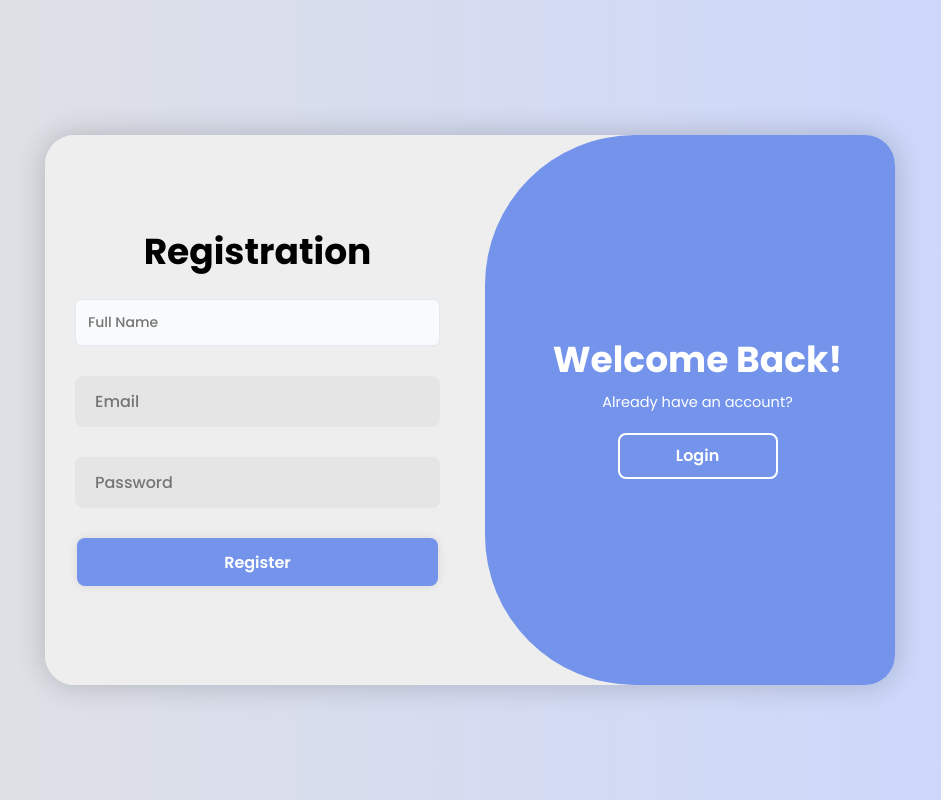
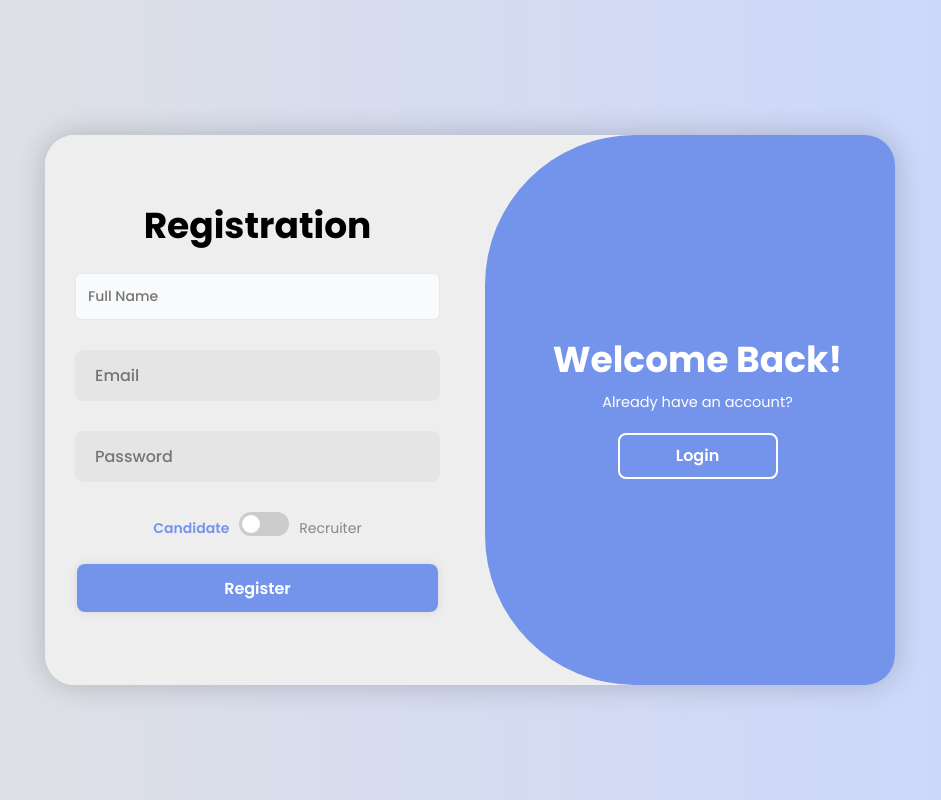
Before and after one commit to ShubhaMahobia/Resumai_A-Resume_Analyzer, a React (Vite) app in the folder frontend/: page / in a window 1280 px wide. Both pictures are taken after a click on the button "Register". Shown: the whole page, without its empty margins (170-1111 px from the left). Built offline with nearby package versions, Linux system fonts and the light colour scheme; some icons are missing.

Commit message:
Add role toggle switch to AuthForm for user role selection between Candidate and Recruiter. Updated styles for toggle switch in AuthForm.css.

```diff
--- a/frontend/src/pages/AuthForm.css
+++ b/frontend/src/pages/AuthForm.css
@@ -193,6 +193,81 @@ form{
     color: #fff;
 }
 
+/* Role Toggle Switch Styles */
+.role-toggle {
+    display: flex;
+    align-items: center;
+    justify-content: center;
+    margin: 20px 0;
+    gap: 10px;
+}
+
+.role-toggle span {
+    font-size: 14px;
+    color: #888;
+    transition: all 0.3s ease;
+}
+
+.role-toggle span.active {
+    color: #7494ec;
+    font-weight: 600;
+}
+
+.switch {
+    position: relative;
+    display: inline-block;
+    width: 50px;
+    height: 24px;
+}
+
+.switch input {
+    opacity: 0;
+    width: 0;
+    height: 0;
+}
+
+.slider {
+    position: absolute;
+    cursor: pointer;
+    top: 0;
+    left: 0;
+    right: 0;
+    bottom: 0;
+    background-color: #ccc;
+    transition: .4s;
+}
+
+.slider:before {
+    position: absolute;
+    content: "";
+    height: 18px;
+    width: 18px;
+    left: 3px;
+    bottom: 3px;
+    background-color: white;
+    transition: .4s;
+}
+
+input:checked + .slider {
+    background-color: #7494ec;
+}
+
+input:focus + .slider {
+    box-shadow: 0 0 1px #7494ec;
+}
+
+input:checked + .slider:before {
+    transform: translateX(26px);
+}
+
+.slider.round {
+    border-radius: 34px;
+}
+
+.slider.round:before {
+    border-radius: 50%;
+}
+
 @media screen and (max-width: 650px) {
     .container{
         height: calc(100vh -  20px);
--- a/frontend/src/pages/AuthForm.jsx
+++ b/frontend/src/pages/AuthForm.jsx
@@ -173,6 +173,18 @@ const AuthForm = () => {
             />
             <box-icon type='solid' name='lock'></box-icon>
           </div>
+          <div className="role-toggle">
+            <span className={formData.role === 0 ? 'active' : ''}>Candidate</span>
+            <label className="switch">
+              <input
+                type="checkbox"
+                checked={formData.role === 1}
+                onChange={() => setFormData(prev => ({...prev, role: prev.role === 0 ? 1 : 0}))}
+              />
+              <span className="slider round"></span>
+            </label>
+            <span className={formData.role === 1 ? 'active' : ''}>Recruiter</span>
+          </div>
           <button type='submit' className='btn' disabled={loading}>
             {loading ? "Processing..." : "Register"}
           </button>
```
